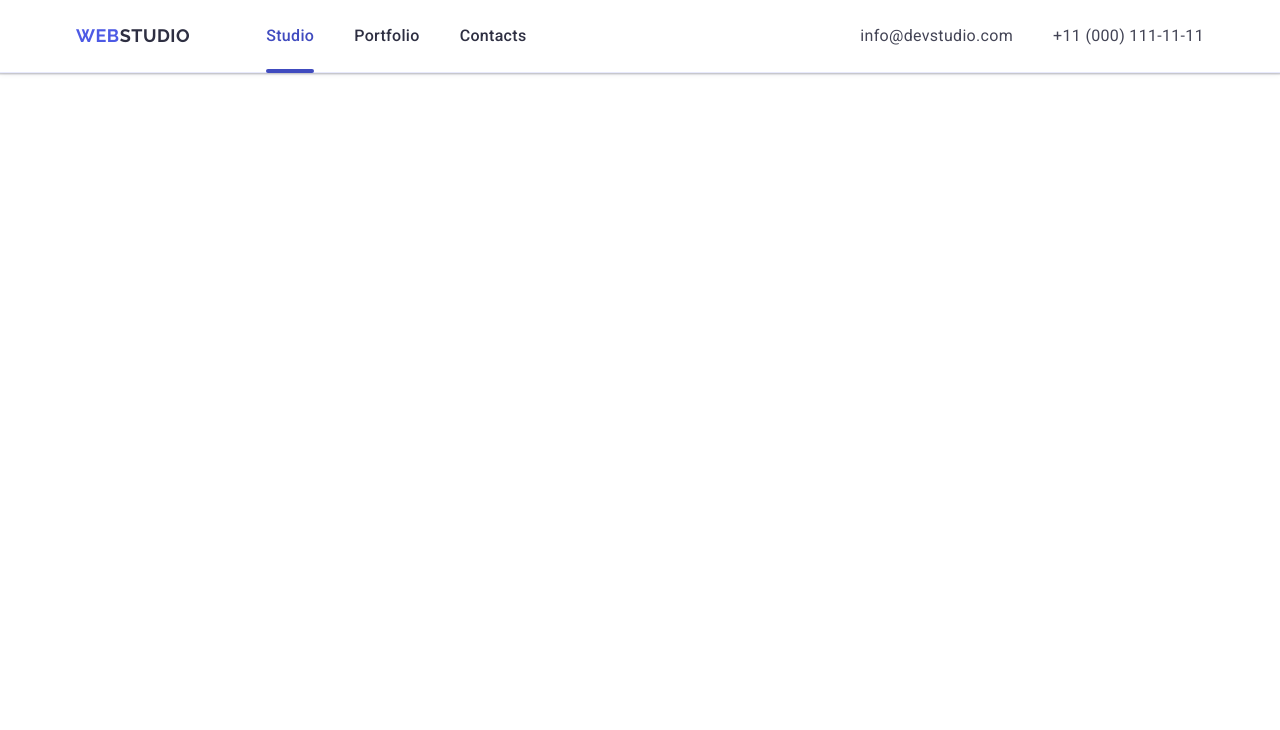
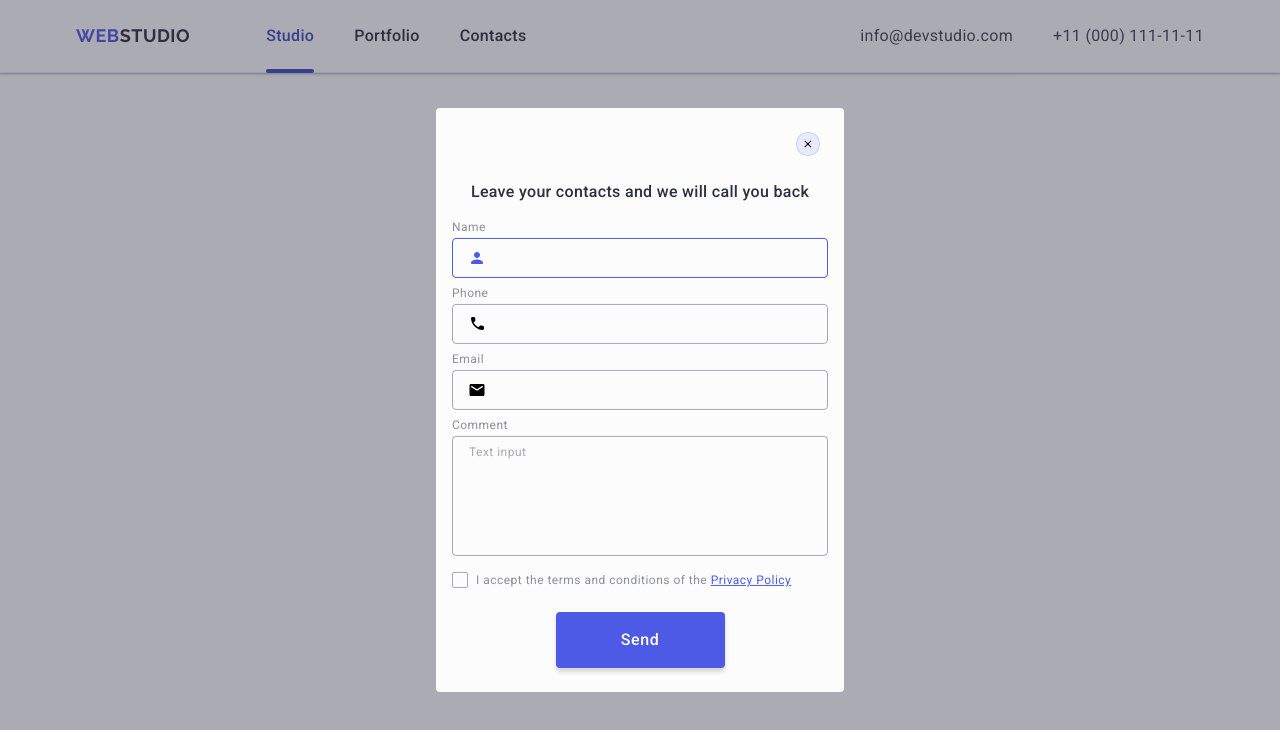
Before and after one commit to Yamelnyk/goit-markup-hw-06, a plain HTML site: page index.html in a window 1280 px wide. Drawn offline with nearby package versions, Linux system fonts and the light colour scheme.

Commit message:
modal-window

```diff
--- a/css/styles.css
+++ b/css/styles.css
@@ -60,7 +60,7 @@ input {
     display: none;
 }
 
-.address-list {
+.address {
     display: none;
 }
 
@@ -110,6 +110,9 @@ input {
         fill: #2F2F37;
     }
 
+/* ============== /MOBILE HEADER STYLES ============== */
+
+/* ============== MOBILE MENU STYLES ============== */
     .mobile-menu-wrapper {
         position: fixed;
         top: 0;
@@ -125,6 +128,10 @@ input {
 
     .mobile-menu-wrapper.is-open {
         transform: translateX(0%);
+    }
+
+    .mobile-menu-container {
+         position: relative;
     }
 
     .mobile-menu-close-btn {
@@ -208,11 +215,193 @@ input {
     justify-content: center;
 }
 
-/* ============== /MOBILE HEADER STYLES ============== */
+/* ============== /MOBILE MENU STYLES ============== */
 
 /* ============== /MOBILE MODAL STYLES ============== */
 
+.backdrop {
+    position: fixed;
+    top: 0;
+    left: 0;
+    z-index: 999;
+    width: 100%;
+    height: 100%;
+    background-color: #2e2f4266;
+    opacity: 0;
+    visibility: hidden;
+    pointer-events: none;
+    transition: opacity 250ms cubic-bezier(0.4, 0, 0.2, 1), visibility 250ms cubic-bezier(0.4, 0, 0.2, 1);
+}
 
+.backdrop.is-open {
+    opacity: 1;
+    visibility: visible;
+    pointer-events: auto;
+}
+
+.container-form {
+    width: 288px;
+    min-height: 623px;
+    background-color: #FCFCFC;
+    border-radius: 4px;
+    position: absolute;
+    top: 50%;
+    left: 50%;
+    transform: translate(-50%, -50%);
+    transition: transform 250ms cubic-bezier(0.4, 0, 0.2, 1);
+    padding: 72px 16px 24px 16px;
+}
+
+.close-button {
+    width: 24px;
+    height: 24px;
+    background-color: #E7E9FC;
+    transition:
+        background-color 250ms cubic-bezier(0.4, 0, 0.2, 1),
+        border 250ms cubic-bezier(0.4, 0, 0.2, 1);
+    border: 1px solid #0000001a;
+    border-radius: 50%;
+    display: flex;
+    align-items: center;
+    justify-content: center;
+    position: absolute;
+    top: 24px;
+    right: 24px;
+    padding: 0;
+}
+
+.container-form-title {
+    width: 256px;
+    font-size: 16px;
+    font-weight: 500;
+    color: #2E2F42;
+    line-height: 1.5;
+    text-align: center;
+    letter-spacing: 0.02em;
+    margin-right: auto;
+    margin-left: auto;
+    margin-bottom: 16px;
+}
+
+.container-label-input {
+    margin-bottom: 8px;
+}
+
+.form-label {
+    display: block;
+    font-size: 12px;
+    color: #8E8F99;
+    font-weight: 400;
+    line-height: 1.17;
+    letter-spacing: 0.04em;
+    margin-bottom: 4px;
+}
+
+.form-input {
+    width: 100%;
+    height: 40px;
+    border-radius: 4px;
+    border: 1px solid #2e2f4266;
+    outline: transparent;
+    padding-left: 38px;
+    background-color: transparent;
+}
+
+.container-input-icon {
+    position: relative;
+}
+
+.form-icon {
+    position: absolute;
+    top: 50%;
+    left: 16px;
+    transform: translateY(-50%);
+}
+
+.container-label-textarea {
+    margin-bottom: 16px;
+}
+
+.form-textarea {
+    width: 100%;
+    height: 120px;
+    font-size: 12px;
+    color: #2e2f4266;
+    line-height: 1.17;
+    letter-spacing: 0.04em;
+    border-radius: 4px;
+    border: 1px solid #2e2f4266;
+    padding: 8px 16px;
+    resize: none;
+    display: block;
+
+    background-color: transparent;
+    outline: transparent;
+
+}
+
+.form-textarea::placeholder {
+    font-size: 12px;
+    color: #2E2F4266;
+    line-height: 1.17;
+    letter-spacing: 0.04em;
+}
+
+.check-container {
+    margin-bottom: 24px;
+}
+
+.check-label {
+    font-size: 12px;
+    font-weight: 400;
+    line-height: 1.17;
+    letter-spacing: 0.04em;
+    color: #8e8f99;
+    display: flex;
+    align-items: center;
+}
+
+.checkbox-span {
+    width: 16px;
+    height: 16px;
+    border: 1px solid #2e2f4266;
+    border-radius: 2px;
+    fill: transparent;
+    display: inline-flex;
+    align-items: center;
+    justify-content: center;
+    cursor: pointer;
+    margin-right: 8px;
+
+}
+
+input:checked+label>span {
+    background-color: #404BBF;
+    border: none;
+    fill: #F4F4FD;
+}
+
+.privacy-link {
+    color: #4D5AE5;
+    text-decoration: underline;
+}
+
+.button {
+    font-family: "Roboto", sans-serif;
+    color: #ffffff;
+    background-color: #4d5ae5;
+    font-weight: 500;
+    letter-spacing: 0.04em;
+    line-height: 1.5;
+    padding: 16px 32px;
+    border: none;
+    border-radius: 4px;
+    box-shadow: 0px 4px 4px 0px #00000026;
+    min-width: 169px;
+    /* display: block; */
+    margin-left: auto;
+    margin-right: auto;
+}
 
 /* ============== /MOBILE MODAL STYLES ============== */
 
@@ -220,7 +409,11 @@ input {
     .container {
         max-width: 768px;
     }
-        /* ============== TABLET HEADER STYLES ============== */
+
+    .mobile-menu-wrapper {
+        display: none;
+    }
+/* ============== TABLET HEADER STYLES ============== */
     .mobile-menu-open-btn {
         display: none;
     }
@@ -241,6 +434,10 @@ input {
 
     .header-logo {
         margin-right: 120px;
+    }
+
+    .address {
+        display: block;
     }
 
     .address-list {
@@ -283,7 +480,16 @@ input {
         border-radius: 2px;
         background-color: #404BBF;
     }
-        /* ============== /TABLET HEADER STYLES ============== */
+/* ============== /TABLET HEADER STYLES ============== */
+
+    .container-form {
+        width: 408px;
+        min-height: 584px;
+    }
+
+    .container-form-title {
+        width: 360px;
+    }
 }
 
 
@@ -293,7 +499,7 @@ input {
         padding-left: 15px;
         padding-right: 15px;
     }
-
+/* ============== DESKTOP HEADER STYLES ============== */
     .header-logo {
         margin-right: 76px;
     }
@@ -317,13 +523,67 @@ input {
     .address-link:focus {
         color: #404bbf;
     }
+
+/* ============== /DESKTOP HEADER STYLES ============== */
+
+/* ============== DESKTOP MODAL STYLES ============== */
+
+    .close-button:hover,
+    .close-button:focus {
+        background-color: #404BBF;
+        border: none;
+    }
+
+    .close-icon {
+        transition: fill 250ms cubic-bezier(0.4, 0, 0.2, 1);
+    }
+
+    .close-button:hover>.close-icon,
+    .close-button:focus>.close-icon {
+        fill: #ffffff;
+    }
+
+    .form-input {
+        transition: border-color 250ms cubic-bezier(0.4, 0, 0.2, 1);
+    }
+
+    .form-input:focus {
+    border-color: #4D5AE5;
+    }
+
+    .form-input:focus+.form-icon {
+    fill: #4D5AE5;
+    }
+
+    .form-icon {
+        transition: fill 250ms cubic-bezier(0.4, 0, 0.2, 1);
+    }
+
+    .form-textarea {
+        transition: border-color 250ms cubic-bezier(0.4, 0, 0.2, 1);
+    }
+
+    .form-textarea:focus {
+        border-color: #4D5AE5;
+    }
+
+    .checkbox-span {
+        transition: background-color 250ms cubic-bezier(0.4, 0, 0.2, 1),
+        border 250ms cubic-bezier(0.4, 0, 0.2, 1),
+        fill 250ms cubic-bezier(0.4, 0, 0.2, 1);
+    }
+
+    .button {
+        transition: background-color 250ms cubic-bezier(0.4, 0, 0.2, 1);
+    }
+
+/* ============== /DESKTOP MODAL STYLES ============== */
 }
-
-/* ============== DESKTOP HEADER STYLES ============== */
 
 
 
-/* ============== /DESKTOP HEADER STYLES ============== */
+
+
 
 
 
--- a/index.html
+++ b/index.html
@@ -555,7 +555,7 @@
 
     <!-- MODAL WINDOW -->
 
-    <!-- <div class="backdrop is-open">
+    <div class="backdrop is-open">
       <div class="container-form">
         <button type="button" class="close-button">
           <svg class="close-icon" width="8" height="8">
@@ -640,16 +640,18 @@
                   <use href="./images/icons.svg#icon-click"></use>
                 </svg>
               </span>
-              I accept the terms and conditions of the
-              <a href="" class="privacy-link">Privacy Policy</a>
+              <div>
+                I accept the terms and conditions of the
+                <a href="" class="privacy-link">Privacy Policy</a>
+              </div>
             </label>
           </div>
           <button class="button" type="submit">Send</button>
         </form>
       </div>
-    </div> -->
+    </div>
     <!-- MOBILE MENU -->
-    <div class="mobile-menu-wrapper is-open">
+    <div class="mobile-menu-wrapper">
       <div class="container mobile-menu-container">
         <button class="mobile-menu-close-btn" type="button">
           <svg
```
